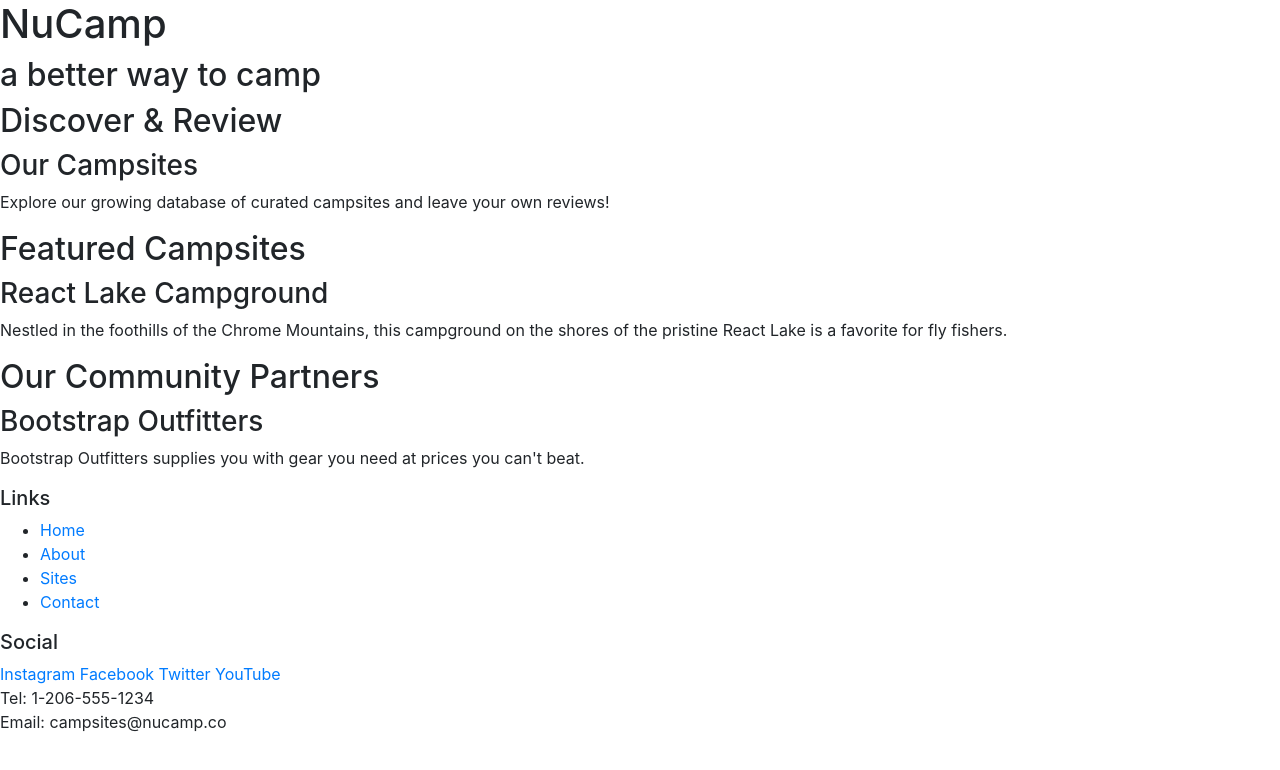
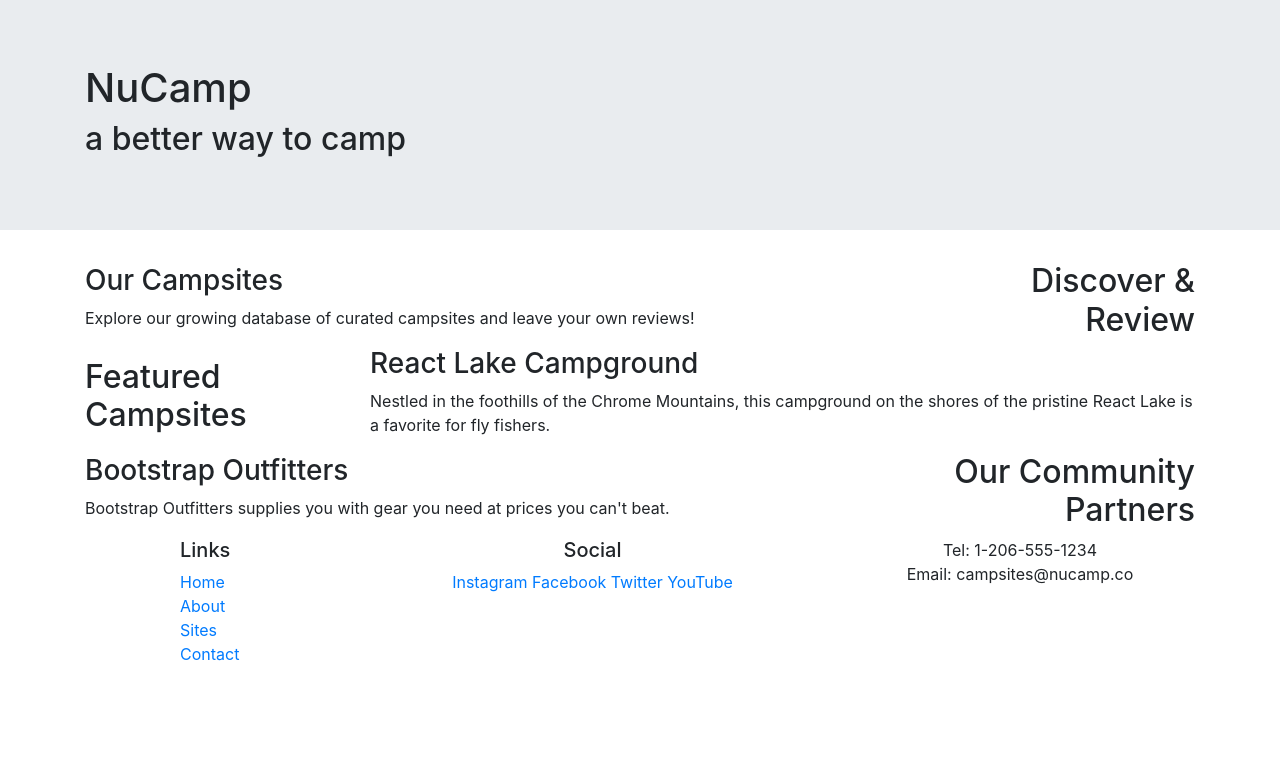
Before and after one commit to OQures/FirstBootstrapProject, a website: page index.html in a window 1280 px wide. Drawn offline with nearby package versions, Linux system fonts and the light colour scheme.

Commit message:
Changes to be committed: modified:   index.html
Untracked files:
css/

```diff
--- a/index.html
+++ b/index.html
@@ -4,56 +4,80 @@
 <head>
     <meta charset="utf-8" />
     <link rel="stylesheet" href="node_modules/bootstrap/dist/css/bootstrap.min.css" />
+    <link rel="stylesheet" href="https://fonts.googleapis.com/css?family=Lobster|Open+Sans" />
+    <link rel="stylesheet" href="css/styles.css" />
     <title>NuCamp: A Better Way To Camp</title>
 </head>
 
 <body>
 
-    <header>
-        <div>
+    <header class="jumbotron jumbotron-fluid">
+        <div class="container">
+            <div class="row">
+                <div class="col">
                     <h1>NuCamp</h1>
                     <h2>a better way to camp</h2>
                 </div>
+            </div>
+        </div>
     </header>
 
-    <div>
-        <h2>Discover & Review</h2>
+    <div class="container">
+        <div class="row row-content align-items-center">
+            <div class="col-sm-4 col-md-3 order-sm-last">
+                <h2 class="text-sm-right">Discover & Review</h2>
+            </div>
+            <div class="col">
                 <h3>Our Campsites</h3>
                 <p>Explore our growing database of curated campsites and leave your own reviews!</p>
             </div>
+        </div>
 
-    <div>
+        <div class="row row-content align-items-center">
+            <div class="col-sm-4 col-md-3">
                 <h2>Featured Campsites</h2>
+            </div>
+            <div class="col">
                 <h3>React Lake Campground</h3>
                 <p>Nestled in the foothills of the Chrome Mountains, this campground on the shores of the pristine React Lake is a favorite for fly fishers.</p>
             </div>
+        </div>
 
-    <div>
-        <h2>Our Community Partners</h2>
+        <div class="row row-content align-items-center">
+            <div class="col-sm-4 col-md-3 order-sm-last">
+                <h2 class="text-sm-right">Our Community Partners</h2>
+            </div>
+            <div class="col">
                 <h3>Bootstrap Outfitters</h3>
                 <p>Bootstrap Outfitters supplies you with gear you need at prices you can't beat.</p>
             </div>
+        </div>
+    </div>
 
     <footer>
-        <div>
+        <div class="container">
+            <div class="row">
+                <div class="col-4 col-sm-2 offset-1">
                     <h5>Links</h5>
-            <ul>
+                    <ul class="list-unstyled">
                         <li><a href="#">Home</a></li>
                         <li><a href="#">About</a></li>
                         <li><a href="#">Sites</a></li>
                         <li><a href="#">Contact</a></li>
                     </ul>
                 </div>
-        <div>
+                <div class="col-6 col-sm-5 text-center">
                     <h5>Social</h5>
                     <a href="http://instagram.com/">Instagram</a>
                     <a href="http://facebook.com/">Facebook</a>
                     <a href="http://twitter.com/">Twitter</a>
                     <a href="http://youtube.com/">YouTube</a>
                 </div>
-        <div>
+                <div class="col-sm-4 text-center">
                     Tel: 1-206-555-1234<br />
                     Email: campsites@nucamp.co
+                </div>
+            </div>
         </div>
     </footer>
 
```
Lines whose indentation alone changed are shown as unchanged.
